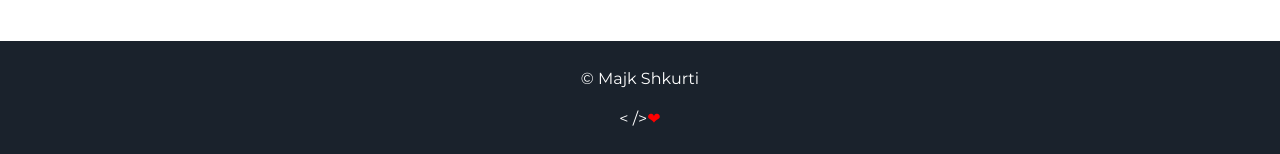
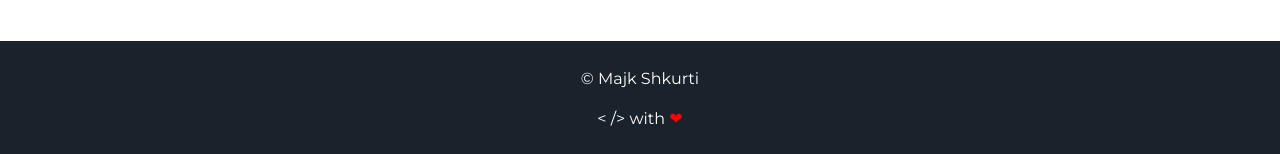
Before and after one commit to majkshkurti/personal-website, a Jekyll site: the page built from index.html, in a window 1280 px wide and 900 px high, scrolled down 1703 px. Shown: the part 743-897 px from the top of the window. Built offline with Jekyll 4.4.1, drawn with Linux system fonts in a browser that asks for light colours.

Commit message:
Update Footer

```diff
--- a/_includes/footer.html
+++ b/_includes/footer.html
@@ -1,6 +1,6 @@
 <footer class="footer">
     <p>&copy; {{site.username}}</p>
-    <p>&lt; /&gt;<span class="love">❤</span> </p>
+    <p>&lt; /&gt; with <span class="love">❤</span> </p>
 </footer>
 <script src="//cdn.jsdelivr.net/particles.js/2.0.0/particles.min.js"></script>
 <script src="{{ "/assets/js/sweet-scroll.min.js" | prepend: site.baseurl }}"></script>
```
